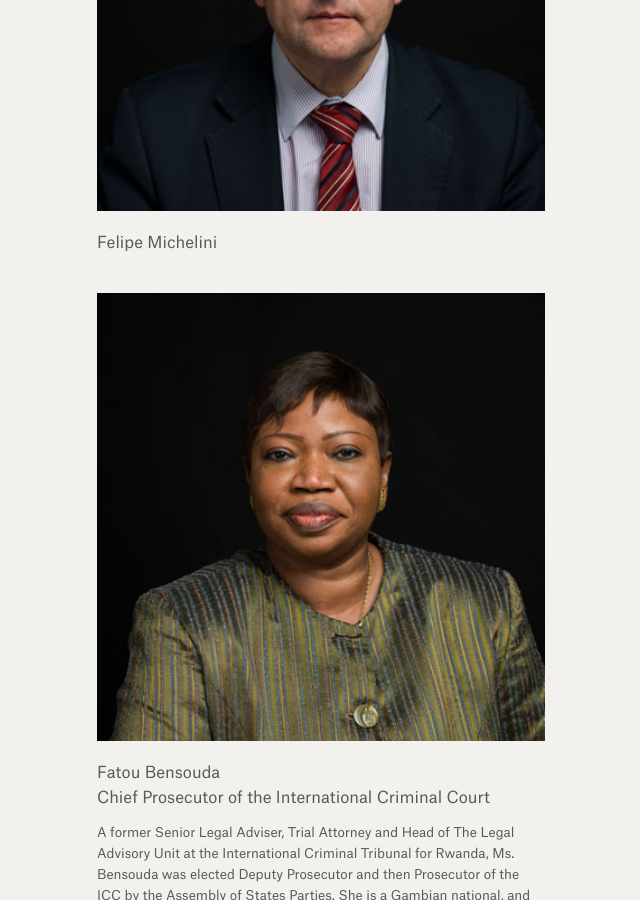
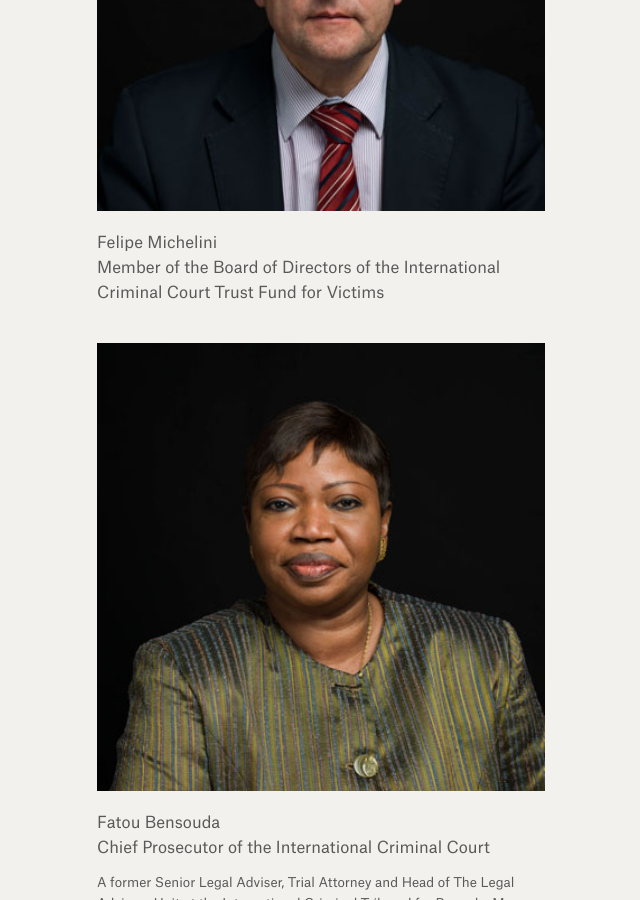
Before and after one commit to weights-and-measures/weights-and-measures.github.io, a Jekyll site: the page built from photographs.html, in a window 1280 px wide and 900 px high, scrolled down 19526 px. Shown: the whole window, without its empty margins (319-959 px from the left). Built offline with Jekyll 4.4.1, drawn with Linux system fonts in a browser that asks for light colours.

Commit message:
Updated D30

```diff
--- a/_photographs/d30.markdown
+++ b/_photographs/d30.markdown
@@ -6,4 +6,4 @@ position: 33
 
 ![felipe_michelini07.jpg](/uploads/felipe_michelini07.jpg)
 
-Felipe Michelini
+Felipe Michelini <br> Member of the Board of Directors of the International Criminal Court Trust Fund for Victims
```
